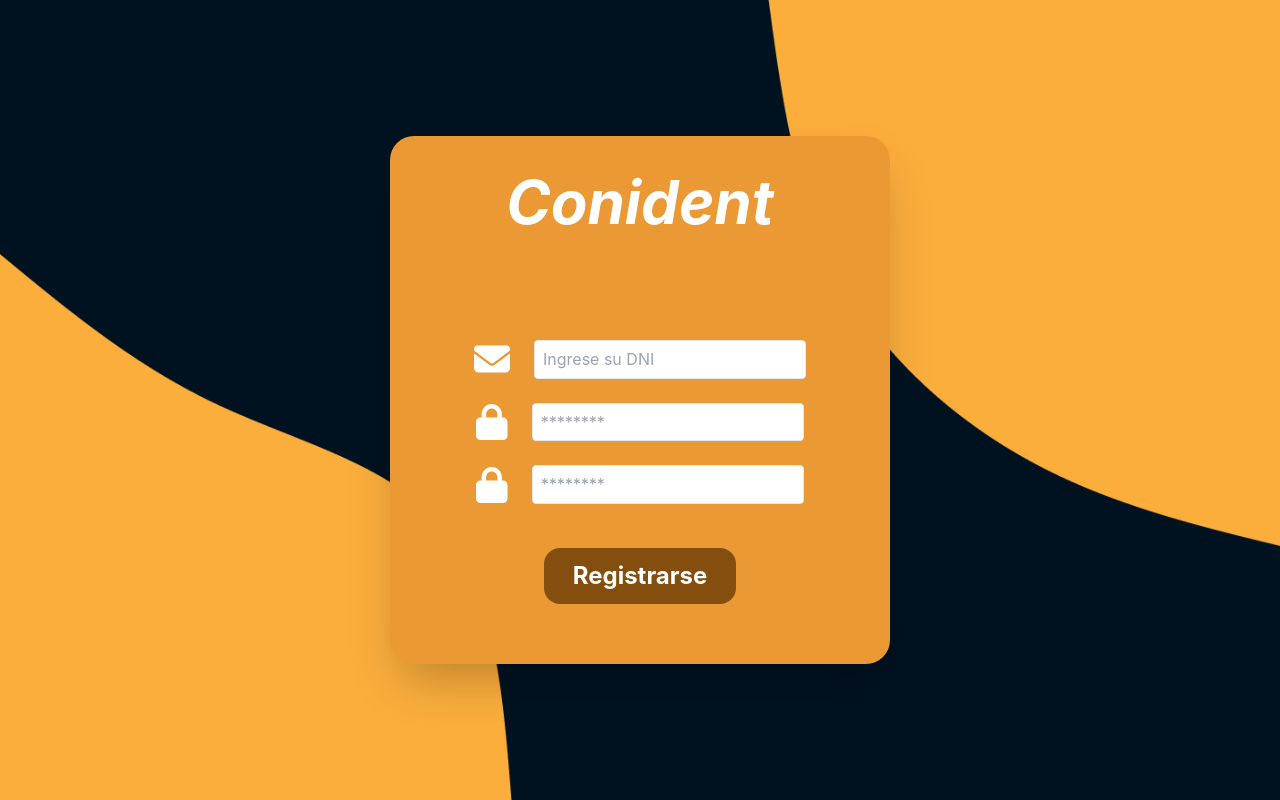
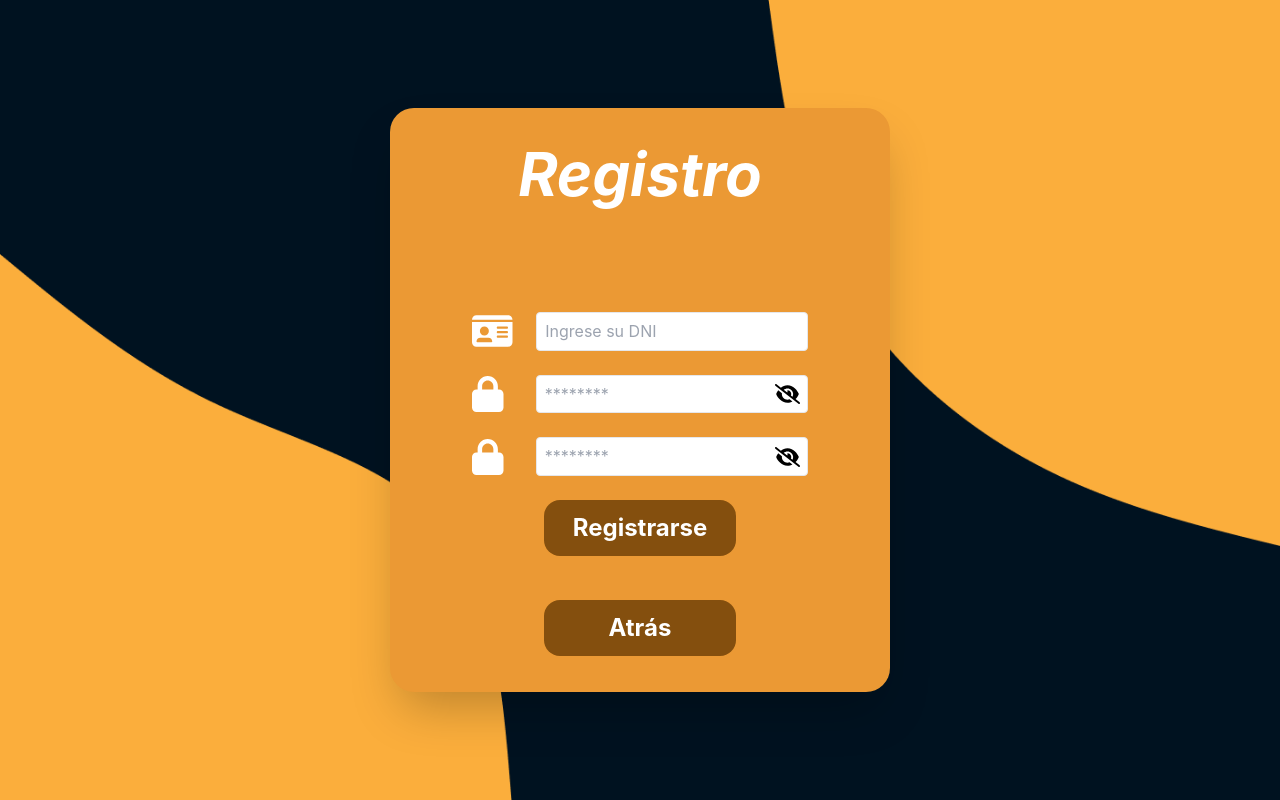
Before and after one commit to makisantech01/Odontologia-front, a React (Vite) app: page /registrarse in a window 1280 px wide. Built offline with nearby package versions, Linux system fonts and the light colour scheme.

Commit message:
vista registro ok

```diff
--- a/src/views/Register.jsx
+++ b/src/views/Register.jsx
@@ -3,7 +3,12 @@ import { Link, useNavigate } from "react-router-dom";
 import bottonWave from "../assets/botton_wave.png";
 import topWave from "../assets/topwave.png";
 import { library } from "@fortawesome/fontawesome-svg-core";
-import { faEnvelope, faLock } from "@fortawesome/free-solid-svg-icons";
+import {
+  faIdCard,
+  faLock,
+  faEyeSlash,
+  faEye,
+} from "@fortawesome/free-solid-svg-icons";
 import { FontAwesomeIcon } from "@fortawesome/react-fontawesome";
 import { useForm } from "react-hook-form";
 import { useDispatch, useSelector } from "react-redux";
@@ -11,7 +16,7 @@ import {
   LoginUser,
   RegisterUser,
 } from "../components/store/features/usersSlice";
-library.add(faEnvelope, faLock);
+library.add(faIdCard, faLock, faEyeSlash, faEye);
 
 const Register = () => {
   const userType = useSelector((state) => state.users.type);
@@ -22,7 +27,10 @@ const Register = () => {
     handleSubmit,
     formState: { errors },
     trigger,
+    watch,
   } = useForm();
+
+  const [showPassword, setShowPassword] = React.useState(false);
 
   const onSubmit = async (data) => {
     try {
@@ -51,12 +59,12 @@ const Register = () => {
         <img src={topWave} className=" absolute z-[1] top-0 right-0 w-[40%]" />
         <form className="w-[500px] mx-auto bg-primary p-4 rounded-3xl shadow-2xl z-10">
           <h2 className="text-6xl font-bold text-center italic text-white mb-[1.8em] mt-5">
-            Conident
+            Registro
           </h2>
           <div className="flex justify-center flex-col items-center gap-6">
             <div className="flex items-center gap-6">
               <FontAwesomeIcon
-                icon={faEnvelope}
+                icon={faIdCard}
                 className="text-4xl text-white"
               />
               <input
@@ -74,33 +82,85 @@ const Register = () => {
                 })}
                 onBlur={() => handleBlur("dni")}
               />
+              {errors.dni && (
+                <p className="h-0 text-red-500">{errors.dni.message}</p>
+              )}
             </div>
-            <div className="flex items-center gap-6">
-              <FontAwesomeIcon icon={faLock} className="text-4xl text-white" />
+            <div className="flex items-center gap-6 flex-row">
+              <FontAwesomeIcon
+                icon={faLock}
+                className="text-4xl text-white mr-2"
+              />
+              <div className="relative flex-grow">
                 <input
                   className="border p-2 rounded w-[17em]"
-                type="password"
+                  type={showPassword ? "text" : "password"}
                   placeholder="********"
                   {...register("password", {
                     required: "Campo obligatorio",
                   })}
                   onBlur={() => handleBlur("password")}
                 />
+                {showPassword ? (
+                  <FontAwesomeIcon
+                    icon={faEye}
+                    className="absolute top-1/2 right-2 transform -translate-y-1/2 text-xl cursor-pointer text-secondary"
+                    onClick={() => setShowPassword(!showPassword)}
+                  />
+                ) : (
+                  <FontAwesomeIcon
+                    icon={faEyeSlash}
+                    className="absolute top-1/2 right-2 transform -translate-y-1/2 text-xl cursor-pointer text-secondary"
+                    onClick={() => setShowPassword(!showPassword)}
+                  />
+                )}
               </div>
-            <div className="flex items-center gap-6">
-              <FontAwesomeIcon icon={faLock} className="text-4xl text-white" />
+            </div>
+            <div className="flex items-center gap-6 flex-row">
+              <FontAwesomeIcon
+                icon={faLock}
+                className="text-4xl text-white mr-2"
+              />
+              <div className="relative flex-grow">
                 <input
                   className="border p-2 rounded w-[17em]"
-                type="password"
+                  type={showPassword ? "text" : "password"}
                   placeholder="********"
-                {...register("password", {
+                  {...register("confirm_password", {
                     required: "Campo obligatorio",
+                    validate: (val) => {
+                      if (watch("password") != val) {
+                        return "Las contraseñas no coinciden";
+                      }
+                    },
                   })}
-                onBlur={() => handleBlur("password")}
+                  onBlur={() => handleBlur("confirm_password")}
                 />
+                {showPassword ? (
+                  <FontAwesomeIcon
+                    icon={faEye}
+                    className="absolute top-1/2 right-2 transform -translate-y-1/2 text-xl cursor-pointer text-secondary"
+                    onClick={() => setShowPassword(!showPassword)}
+                  />
+                ) : (
+                  <FontAwesomeIcon
+                    icon={faEyeSlash}
+                    className="absolute top-1/2 right-2 transform -translate-y-1/2 text-xl cursor-pointer text-secondary"
+                    onClick={() => setShowPassword(!showPassword)}
+                  />
+                )}
               </div>
             </div>
-          <div className="flex justify-center py-6">
+            {errors.password && (
+              <p className="h-0 text-red-500">{errors.password.message}</p>
+            )}
+            {errors.confirm_password && (
+              <p className="h-0 text-red-500">
+                {errors.confirm_password.message}
+              </p>
+            )}
+          </div>
+          <div className="flex justify-center py-1">
             <Link to={"/"}>
               <button
                 className="font-bold w-[8em] border-none rounded-2xl my-5 py-3 bg-button-100 hover:bg-button-100/80 text-white text-2xl"
@@ -108,6 +168,13 @@ const Register = () => {
                 onClick={handleSubmit(onSubmit)}
               >
                 Registrarse
+              </button>
+            </Link>
+          </div>
+          <div className="flex justify-center">
+            <Link to={"/"}>
+              <button className="font-bold w-[8em] border-none rounded-2xl my-5 py-3 bg-button-100 hover:bg-button-100/80 text-white text-2xl">
+                Atrás
               </button>
             </Link>
           </div>
```
Lines whose indentation alone changed are shown as unchanged.
